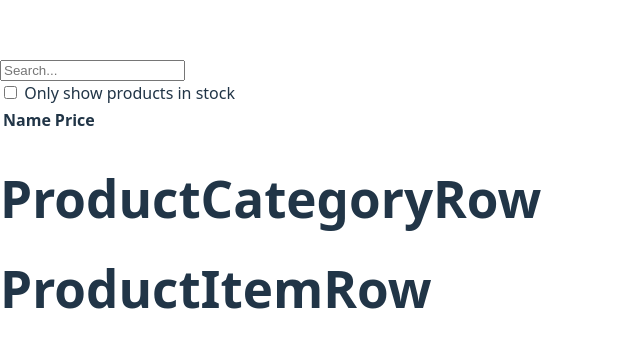
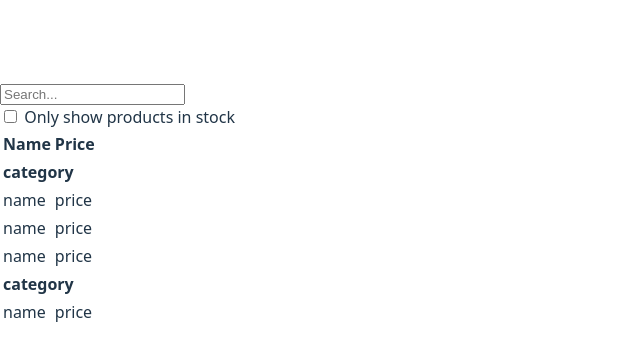
Before and after one commit to elste/learning-react, a React (Vite) app in the folder 03-thinking-in-react/: page / in a window 1280 px wide. Shown: the part 196-556 px from the top of the page, without its empty margins (0-640 px from the left). Built offline with nearby package versions, Linux system fonts and the light colour scheme.

Commit message:
Static implementation of  Product Table/Rows

```diff
--- a/03-thinking-in-react/src/components/product/FilterableProductTable.jsx
+++ b/03-thinking-in-react/src/components/product/FilterableProductTable.jsx
@@ -3,11 +3,10 @@ import ProductTable from '/src/components/product/ProductTable'
 
 function FilterableProductTable() {
     return (
-        <div>
-
+        <>
             <ProductFilter />
             <ProductTable />
-        </div>
+        </>
     )
 }
 
--- a/03-thinking-in-react/src/components/product/ProductCategoryRow.jsx
+++ b/03-thinking-in-react/src/components/product/ProductCategoryRow.jsx
@@ -1,8 +1,8 @@
 function ProductCategoryRow() {
     return (
-        <div>
-            <h1>ProductCategoryRow</h1>
-        </div>
+        <tr><td colSpan={2}>
+            <b>category</b>
+        </td></tr>
     )
 }
 
--- a/03-thinking-in-react/src/components/product/ProductItemRow.jsx
+++ b/03-thinking-in-react/src/components/product/ProductItemRow.jsx
@@ -1,8 +1,7 @@
 function ProductItemRow() {
     return (
-        <div>
-            <h1>ProductItemRow</h1>
-        </div>
+
+        <tr><td>name</td><td>price</td></tr>
     )
 }
 
--- a/03-thinking-in-react/src/components/product/ProductTable.jsx
+++ b/03-thinking-in-react/src/components/product/ProductTable.jsx
@@ -4,7 +4,6 @@ import ProductItemRow from '/src/components/product/ProductItemRow'
 
 function ProductTable() {
     return (
-        <div>
             <table className="product-table">
                 <thead>
                     <tr>
@@ -13,12 +12,14 @@ function ProductTable() {
                     </tr>
                 </thead>
                 <tbody>
-                    {/* Rows will be rendered here */}
+                    <ProductCategoryRow />
+                    <ProductItemRow />
+                    <ProductItemRow />
+                    <ProductItemRow />
+                    <ProductCategoryRow />
+                    <ProductItemRow />
                 </tbody>
             </table>
-            <ProductCategoryRow />
-            <ProductItemRow />
-        </div>
     )
 }
 
```
